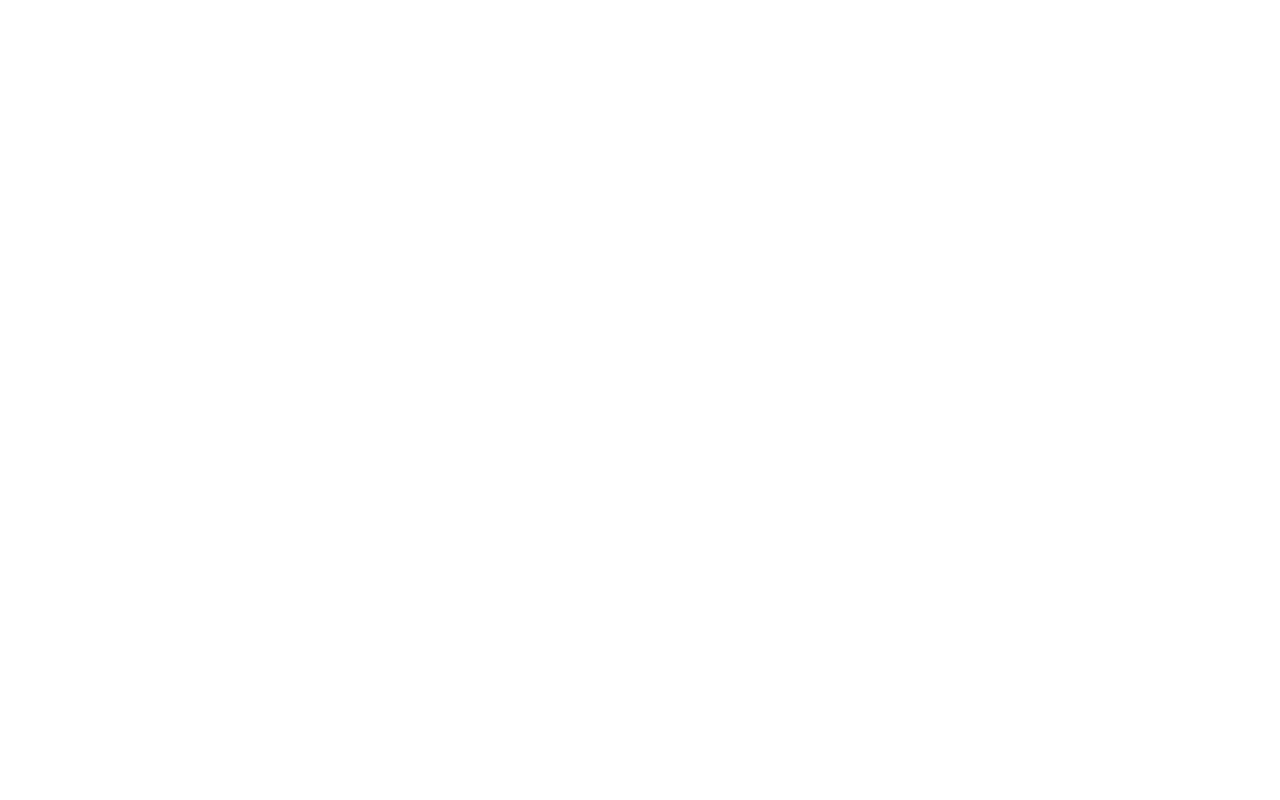
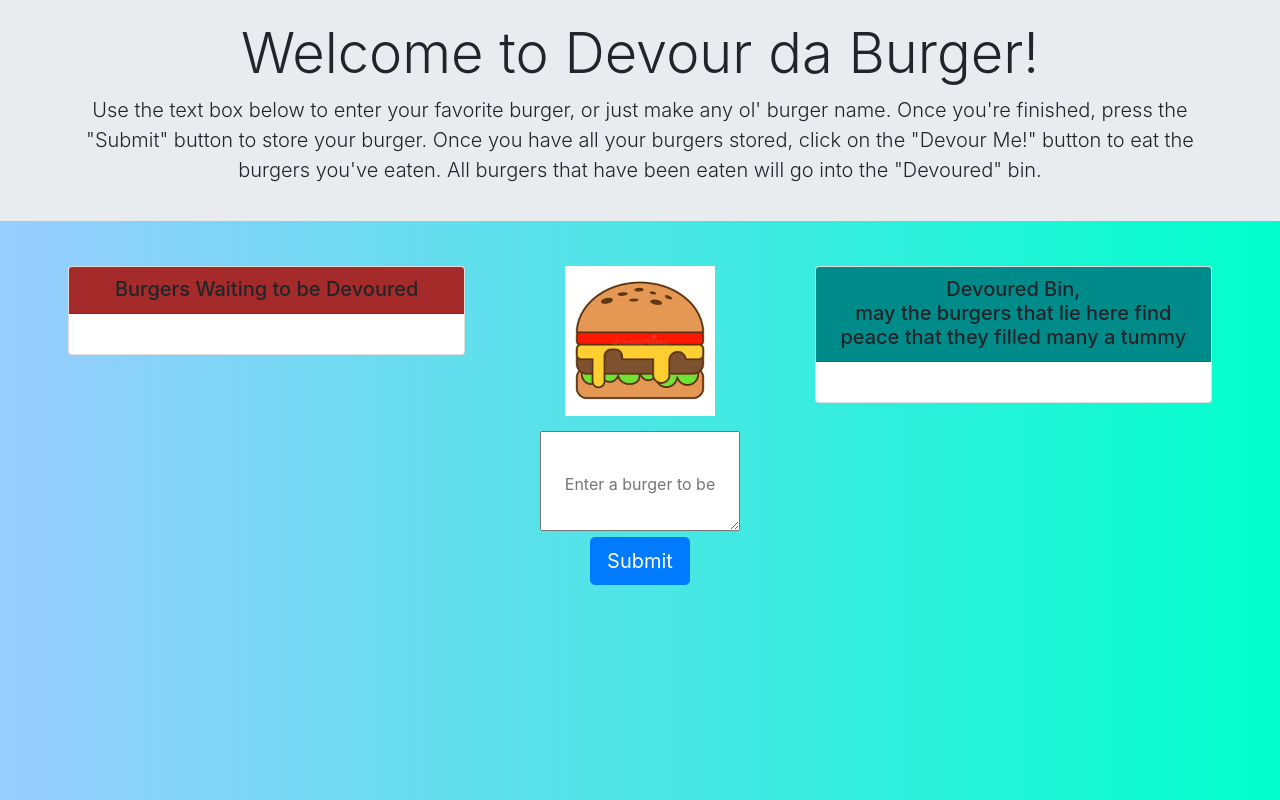
Before and after one commit to microxgleek94/Sequlize-da-Burger, a website: page public/index.html in a window 1280 px wide. Drawn offline with nearby package versions, Linux system fonts and the light colour scheme.

Commit message:
finalized HTMLindex and CSS

```diff
--- a/public/css/stylesheet.css
+++ b/public/css/stylesheet.css
@@ -0,0 +1,61 @@
+body {
+    text-align: center;
+    max-width: 100%;
+    background-image: linear-gradient(to right, #99ccff, #00ffcc);
+}
+
+#welcome {
+    padding-bottom: 20px;
+    padding-top: 20px;
+    margin-bottom: 5px;
+}
+
+#text {
+    width: 200px;
+    height: 100px;
+    text-align: center;
+    line-height: 100px;
+}
+
+.card-header {
+    padding-top: 10px;
+    width: 100%;
+}
+
+#load {
+    display: none;
+}
+
+#pic {
+    height: 150px;
+    width: 150px;
+}
+
+#devour-container,
+#main,
+#bin-container {
+    position: sticky;
+}
+
+#break{
+    padding: 20px;
+}
+
+#dev-head {
+    background-color: brown;
+}
+
+#inner-main {
+    padding: 15px;
+    height: 200px;
+}
+
+#bin-head {
+    background-color: darkcyan;
+}
+
+#main {
+    border-radius: 5px;
+    border-color: black;
+    padding: 0px;
+}
--- a/public/index.html
+++ b/public/index.html
@@ -1,15 +1,78 @@
 <!DOCTYPE html>
 <html lang="en">
+
 <head>
     <meta charset="UTF-8">
     <meta name="viewport" content="width=device-width, initial-scale=1.0">
     <title>Devour da Burger</title>
-    <link rel="stylesheet" href="https://stackpath.bootstrapcdn.com/bootstrap/4.5.0/css/bootstrap.min.css"
-        integrity="sha384-9aIt2nRpC12Uk9gS9baDl411NQApFmC26EwAOH8WgZl5MYYxFfc+NcPb1dKGj7Sk" crossorigin="anonymous">
+    <link rel="stylesheet" href="https://stackpath.bootstrapcdn.com/bootstrap/4.5.2/css/bootstrap.min.css"
+        integrity="sha384-JcKb8q3iqJ61gNV9KGb8thSsNjpSL0n8PARn9HuZOnIxN0hoP+VmmDGMN5t9UJ0Z" crossorigin="anonymous">
     <link rel="stylesheet" href="./css/stylesheet.css" type="text/css" />
+
 </head>
+
 <body>
+    <!-- Welcome Jumbotron -->
+    <div class="jumbotron jumbotron-fluid" id="welcome">
+        <div class="container">
+            <h1 class="display-4">Welcome to Devour da Burger!</h1>
+            <p class="lead">Use the text box below to enter your favorite burger, or just make any ol' burger name. Once
+                you're finished, press the "Submit" button to store your burger. Once you have all your burgers stored,
+                click on the "Devour Me!" button to eat the burgers you've eaten. All burgers that have been eaten will
+                go into the "Devoured" bin.</p>
+        </div>
+    </div>
+    <!-- main cointainer to hold burger content-->
+    <div class="container-fluid" id="main-contain">
+        <div class="row" id="break"></div>
+        <!-- container to hold burger cols -->
+        <div class="row justify-content-center">
+            <!-- Right Side -->
+            <div class="col-sm-4">
+                <div class="card" id="devour-container">
+                    <h5 id="dev-head" class="card-header">Burgers Waiting to be Devoured</h5>
+                    <div class="card-body" id="devour-body"></div>
+                </div>
+            </div>
+            <!-- Middle -->
+            <div class="col-sm-3" id="main">
+                <img src="./images/buger2.jpeg" class="img-fluid" alt="cheeseburger-clipart" id="pic">
+                <div class="container-fluid" id="inner-main">
+                    <textarea id="text" placeholder="Enter a burger to be eaten!"></textarea>
+                    <button type="button" class="btn btn-primary btn-lg" id="submit-btn">Submit <div id="load"
+                            class="spinner-border text-light" role="status">
+                            <span class="sr-only">Loading...</span>
+                        </div></button>
+                </div>
+            </div>
+            <!-- Left Side -->
+            <div class="col-sm-4">
+                <div class="card" id="bin-container">
+                    <h5 id="bin-head" class="card-header">Devoured Bin, <br>
+                        may the burgers that lie here find peace that they filled many a tummy </h5>
+                    <div class="card-body" id="devour-body"></div>
+                </div>
+            </div>
+        </div>
+
+    </div>
+
+
+
+
+
+
+
 
 </body>
-<script src="https://code.jquery.com/jquery.js"></script>
+<script src="https://code.jquery.com/jquery-3.5.1.slim.min.js"
+    integrity="sha384-DfXdz2htPH0lsSSs5nCTpuj/zy4C+OGpamoFVy38MVBnE+IbbVYUew+OrCXaRkfj" crossorigin="anonymous">
+</script>
+<script src="https://cdn.jsdelivr.net/npm/popper.js@1.16.1/dist/umd/popper.min.js"
+    integrity="sha384-9/reFTGAW83EW2RDu2S0VKaIzap3H66lZH81PoYlFhbGU+6BZp6G7niu735Sk7lN" crossorigin="anonymous">
+</script>
+<script src="https://stackpath.bootstrapcdn.com/bootstrap/4.5.2/js/bootstrap.min.js"
+    integrity="sha384-B4gt1jrGC7Jh4AgTPSdUtOBvfO8shuf57BaghqFfPlYxofvL8/KUEfYiJOMMV+rV" crossorigin="anonymous">
+</script>
+
 </html>
```
Also changed, not shown: public/js/connection.js (+2 -10 lines), public/images/buger2.jpeg (added), public/images/burg3.png (added), public/images/cute-hamburg.png (added), public/images/hambuger-pic.png (added).
